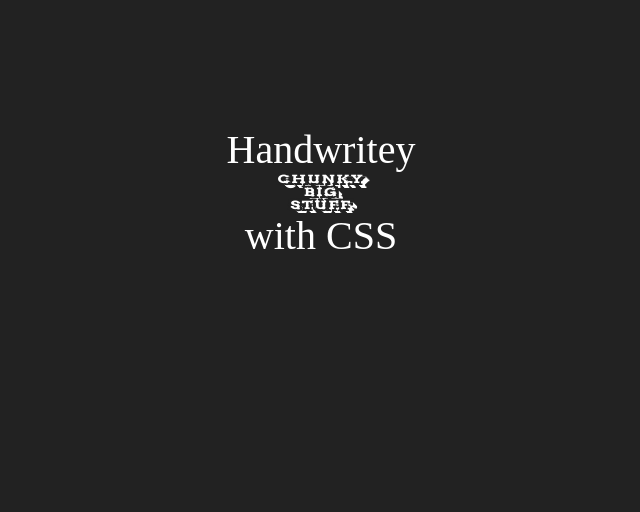
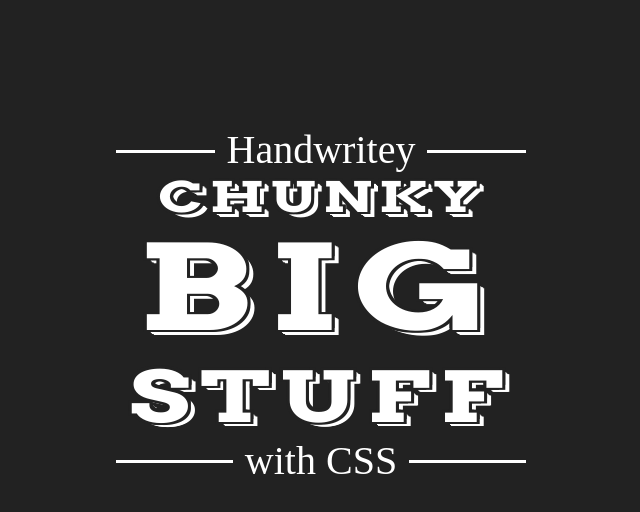
Before and after one commit to DariaSibova/3D-extrude-text-effect, a plain HTML site: page index.html in a window 1280 px wide. Shown: the whole page, without its empty margins (319-959 px from the left). Drawn offline with Linux system fonts and the light colour scheme; a web font is replaced by a local one.

Commit message:
1 file modified

```diff
--- a/styles.css
+++ b/styles.css
@@ -45,3 +45,23 @@ body {
   background-color: #222;
   padding: 0 0.3em;
 }
+
+.script:before {
+  content:"";
+  display: block;
+  position: absolute;
+  z-index:-1;
+  top: 50%;
+  width: 100%;
+  border-bottom: 3px solid #fff;
+}
+
+.text1 {
+  font-size: 60px;
+}
+.text2 {
+  font-size: 169px;
+}
+.text3 {
+  font-size: 100px;
+}
```
